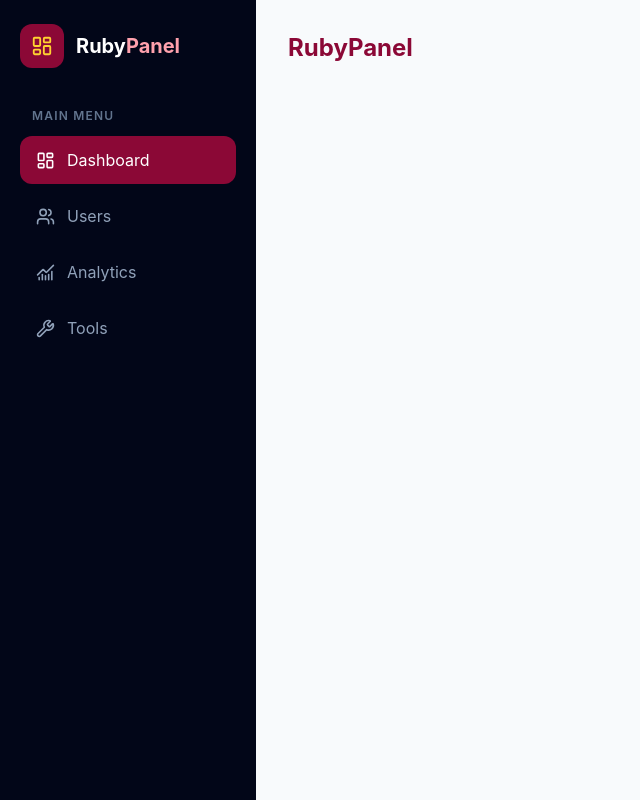
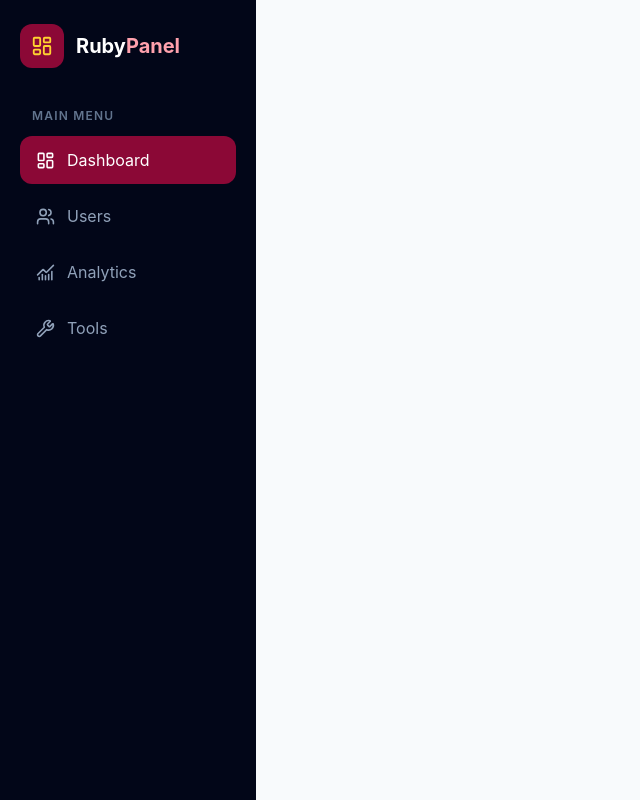
Before and after one commit to zibanoori/rubypanel, a React (Vite) app: page / in a window 1280 px wide. Shown: the whole page, without its empty margins (0-640 px from the left). Built offline with nearby package versions, Linux system fonts and the light colour scheme.

Commit message:
feat: remove codes sample in App.jsx

```diff
--- a/src/App.jsx
+++ b/src/App.jsx
@@ -4,12 +4,6 @@ function App() {
   return (
     <>
       <Sidebar />
-
-      <main className="min-h-screen bg-slate-50 p-8 md:ml-64">
-        <h1 className="text-2xl font-bold text-rose-900">
-          RubyPanel
-        </h1>
-      </main>
     </>
   )
 }
```
